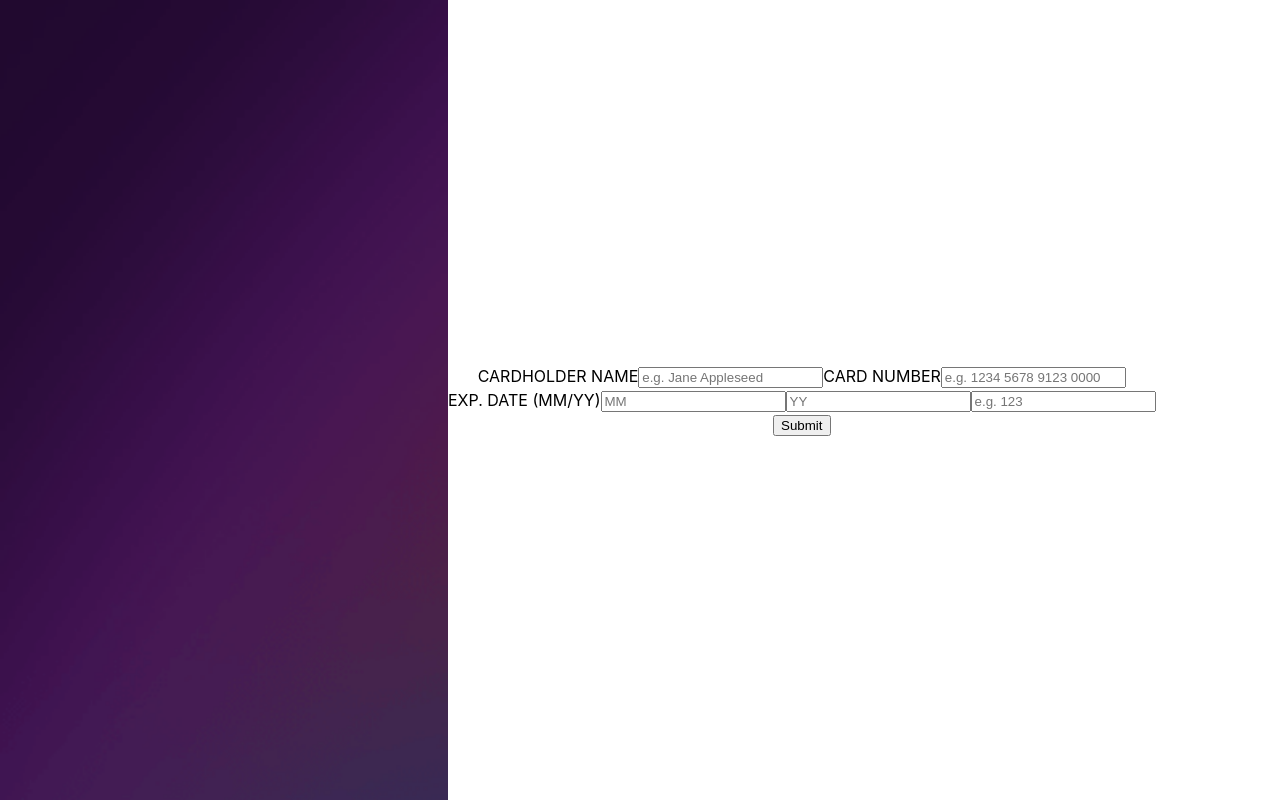
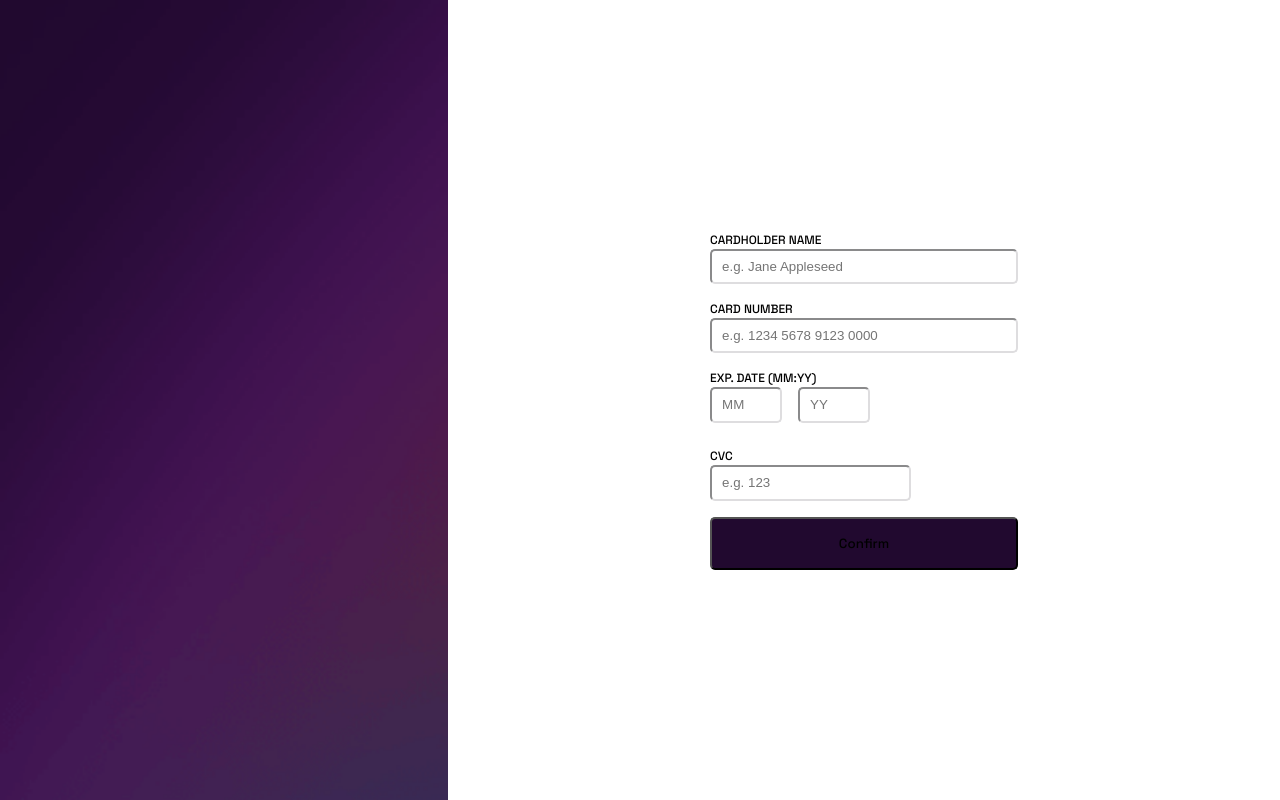
Before and after one commit to Robertron624/interactive-card-details-form, a React (Vite) app: page / in a window 1280 px wide. Built offline with nearby package versions, Linux system fonts and the light colour scheme.

Commit message:
form desktop design finished

```diff
--- a/index.html
+++ b/index.html
@@ -4,7 +4,10 @@
     <meta charset="UTF-8" />
     <link rel="icon" type="image/svg+xml" href="/vite.svg" />
     <meta name="viewport" content="width=device-width, initial-scale=1.0" />
-    <title>Vite + React</title>
+    <link rel="preconnect" href="https://fonts.googleapis.com">
+    <link rel="preconnect" href="https://fonts.gstatic.com" crossorigin>
+    <link href="https://fonts.googleapis.com/css2?family=Space+Grotesk:wght@500&display=swap" rel="stylesheet">
+    <title>Frontend Mentor | Interactive card details form</title>
   </head>
   <body>
     <div id="root"></div>
--- a/src/App.css
+++ b/src/App.css
@@ -3,6 +3,18 @@
 }
 
 .app {
+  /* (active input border) */
+  --linear-gradient : hsl(249, 99%, 64%) to hsl(278, 94%, 30%);
+  /* (input errors) */
+  --red: hsl(0, 100%, 66%);
+
+  /* ### Neutral */
+
+  --white: hsl(0, 0%, 100%);
+  --light-grayish-violet: hsl(270, 3%, 87%);
+  --dark-grayish-violet: hsl(279, 6%, 55%);
+  --very-dark-violet: hsl(278, 68%, 11%);
+
   width: 65%;
   height: 100vh;
   background: white;
@@ -10,4 +22,5 @@
   color: black;
   display: flex;
   align-items: center;
+  justify-content: center;
 }
--- a/src/components/Form/Form.jsx
+++ b/src/components/Form/Form.jsx
@@ -1,39 +1,62 @@
-import React, { useState } from 'react'
-import "./index.css"
+import React, { useState } from "react";
+import "./index.css";
 
 const Form = () => {
+    const [cardInfo, setCardInfo] = useState({});
 
-const [cardInfo, setCardInfo] = useState({})
-
-    function formSubmit(e){
-
-    }
+    function formSubmit(e) {}
 
     return (
-    <div className='form-container'>
+        <div className="form-container">
             <form action="">
                 <label htmlFor="cardholder-name">
                     CARDHOLDER NAME
-                <input type="text" name='cardholder-name' placeholder='e.g. Jane Appleseed'/>
+                    <input
+                        type="text"
+                        name="cardholder-name"
+                        placeholder="e.g. Jane Appleseed"
+                    />
                 </label>
                 <label htmlFor="card-number">
                     CARD NUMBER
-                <input type="text" placeholder='e.g. 1234 5678 9123 0000' name='card-number'/>
+                    <input
+                        type="text"
+                        placeholder="e.g. 1234 5678 9123 0000"
+                        name="card-number"
+                    />
                 </label>
-            <div className='card-additional-info'>
-                <label htmlFor="exp-date">
-                    EXP. DATE (MM/YY)
-                    <input type="number" placeholder='MM' name="month" id="month" />
-                    <input type="number" placeholder='YY' name="month" id="year" />
-                </label>
-                <label htmlFor="CVC">
-                    <input type="number" placeholder='e.g. 123' name="cvc" id="cvc" />
-                </label>
+                <div className="card-additional-info">
+                    <div className="exp-date-inputs flex">
+                        <label htmlFor="exp-date">EXP. DATE (MM:YY)</label>
+                        <div className="inputs flex">
+                            <input
+                                type="number"
+                                placeholder="MM"
+                                name="month"
+                                id="month"
+                            />
+                            <input
+                                type="number"
+                                placeholder="YY"
+                                name="month"
+                                id="year"
+                            />
                         </div>
-            <button type='submit'>Submit</button>
+                    </div>
+                    <div className="exp-iputs">
+                        <label htmlFor="cvc">CVC</label>
+                        <input
+                            type="number"
+                            placeholder="e.g. 123"
+                            name="cvc"
+                            id="cvc"
+                        />
+                    </div>
+                </div>
+                <button type="submit">Confirm</button>
             </form>
         </div>
-  )
-}
+    );
+};
 
-export default Form
+export default Form;
--- a/src/components/Form/index.css
+++ b/src/components/Form/index.css
@@ -0,0 +1,70 @@
+.form-container {
+    width: 37%;
+    min-width: 5rem;
+
+    --white: hsl(0, 0%, 100%);
+    --light-grayish-violet: hsl(270, 3%, 87%);
+    --dark-grayish-violet: hsl(279, 6%, 55%);
+    --very-dark-violet: hsl(278, 68%, 11%);
+}
+
+.flex {
+    display: flex;
+}
+
+form,
+label {
+    display: flex;
+    flex-direction: column;
+}
+
+form {
+    gap: 1rem;
+    text-align: left;
+}
+
+form label {
+    font-size: 12px;
+}
+
+form input {
+    padding: .5rem 10px;
+    background-color: var(--white);
+    border-color: var(--light-grayish-violet);
+    border-radius: 5px;
+}
+
+button {
+    margin: 0 auto;
+    border-radius: 5px;
+    width: 100%;
+    background: var(--very-dark-violet);
+    padding: 1rem ;
+    font-family: 'Space Grotesk', sans-serif;
+    cursor: pointer;
+}
+
+.card-additional-info {
+    display: flex;
+    gap: 1.5rem;
+    flex-wrap: wrap;
+}
+
+.card-additional-info input {
+    height: 1rem;
+}
+
+.card-additional-info label[for="exp-date"] {
+    display: flex;;
+}
+
+.exp-date-inputs {
+    flex-direction: column;
+}
+.exp-date-inputs .inputs{
+    gap: 1rem;
+}
+
+.exp-date-inputs .inputs input {
+    width: 3rem;
+}
--- a/src/index.css
+++ b/src/index.css
@@ -1,5 +1,5 @@
 :root {
-  font-family: Inter, system-ui, Avenir, Helvetica, Arial, sans-serif;
+  font-family: 'Space Grotesk', system-ui, Avenir, Helvetica, Arial, sans-serif;
   line-height: 1.5;
   font-weight: 400;
 
```
Lines whose indentation alone changed are shown as unchanged.
